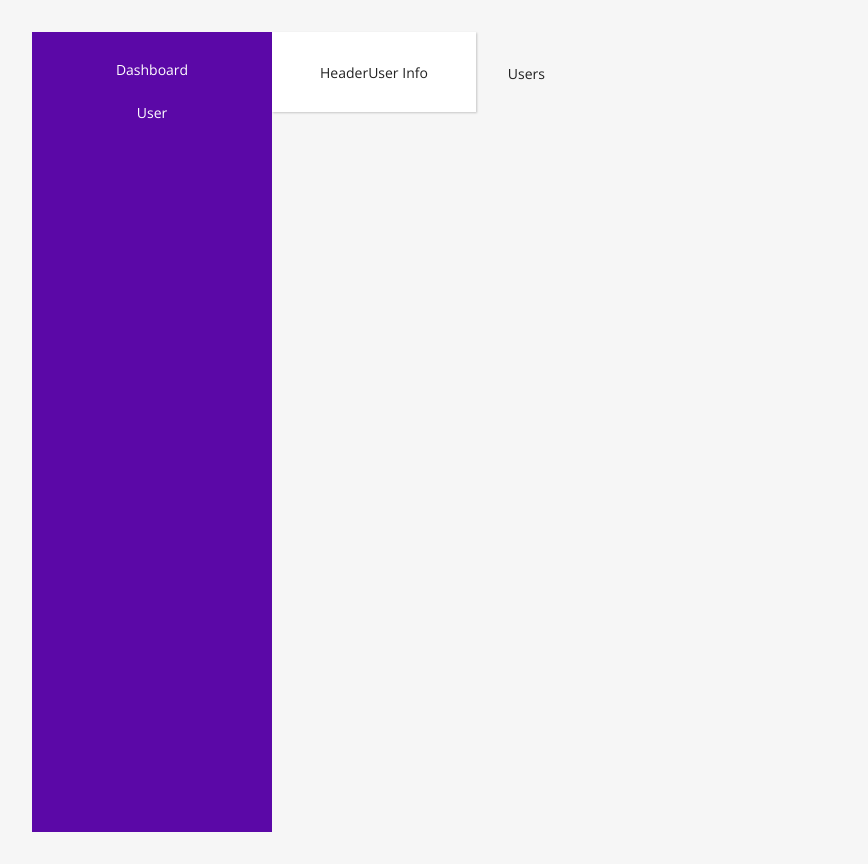
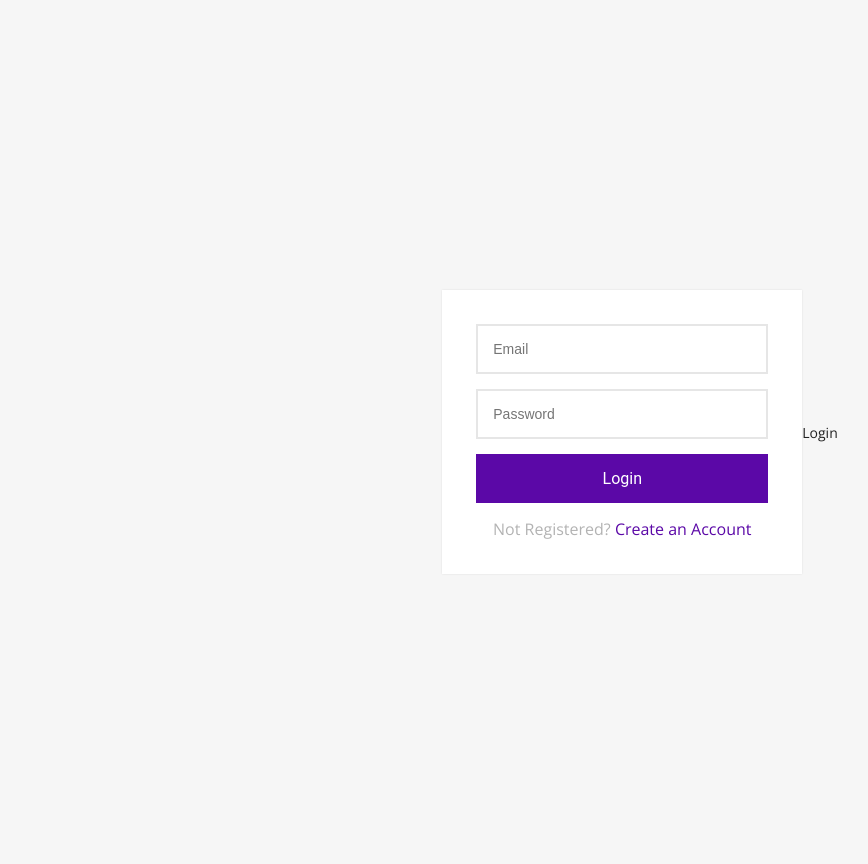
Before and after one commit to serkankisacik/laravel-react, a React (Vite) app in the folder react/: page /login in a window 1280 px wide. Before the commit this address led to /users. Shown: the whole page, without its empty margins (0-868 px from the left). Built offline with nearby package versions, Linux system fonts and the light colour scheme.

Commit message:
Login sayfası eklendi

```diff
--- a/react/src/components/DefaultLayout.jsx
+++ b/react/src/components/DefaultLayout.jsx
@@ -5,6 +5,9 @@
     const {user, token} = useStateContext()
     if (!token) {
         return <Navigate to="/login"/>
+    }
+    const onLogout = ()=>{
+        ev.preventDefault()
     }
     return (
         <div id="defaultLayout">
@@ -17,7 +20,8 @@
                     Header
                 </div>
                 <div>
-                    User Info
+                    {user.name}
+                    <a href="#" className="btn-logout">Logout</a>
                 </div>
             </header>
             <main>
--- a/react/src/contexts/ContextProvider.jsx
+++ b/react/src/contexts/ContextProvider.jsx
@@ -12,8 +12,10 @@
 /** localStorage.getItem('ACCESS_TOKEN') **/
 
 export const ContextProvider = ({children}) => {
-    const [user, setUser] = useState({});
-    const [token, _setToken] = useState(12131241);
+    const [user, setUser] = useState({
+        name:'Serkan',
+    });
+    const [token, _setToken] = useState(localStorage.getItem('ACCESS_TOKEN'));
     const setToken = (token) => {
         _setToken(token)
         if (token) {
--- a/react/src/views/Login.jsx
+++ b/react/src/views/Login.jsx
@@ -1,6 +1,21 @@
+import {Link} from "react-router-dom";
+
 export default function Login() {
+    const onSubmit = (ev) =>{
+        ev.preventDefault()
+    }
     return (
-        <div>
+        <div className="login-signup-form animated fadeInDown">
+            <div className="form">
+                <form onSubmit={onSubmit}>
+                    <input type={"email"} placeholder="Email"/>
+                    <input type={"password"} placeholder="Password"/>
+                    <button className="btn btn-block">Login</button>
+                    <p className="message">
+                        Not Registered? <Link to={"/signup"}>Create an Account</Link>
+                    </p>
+                </form>
+            </div>
             Login
         </div>
     )
```
